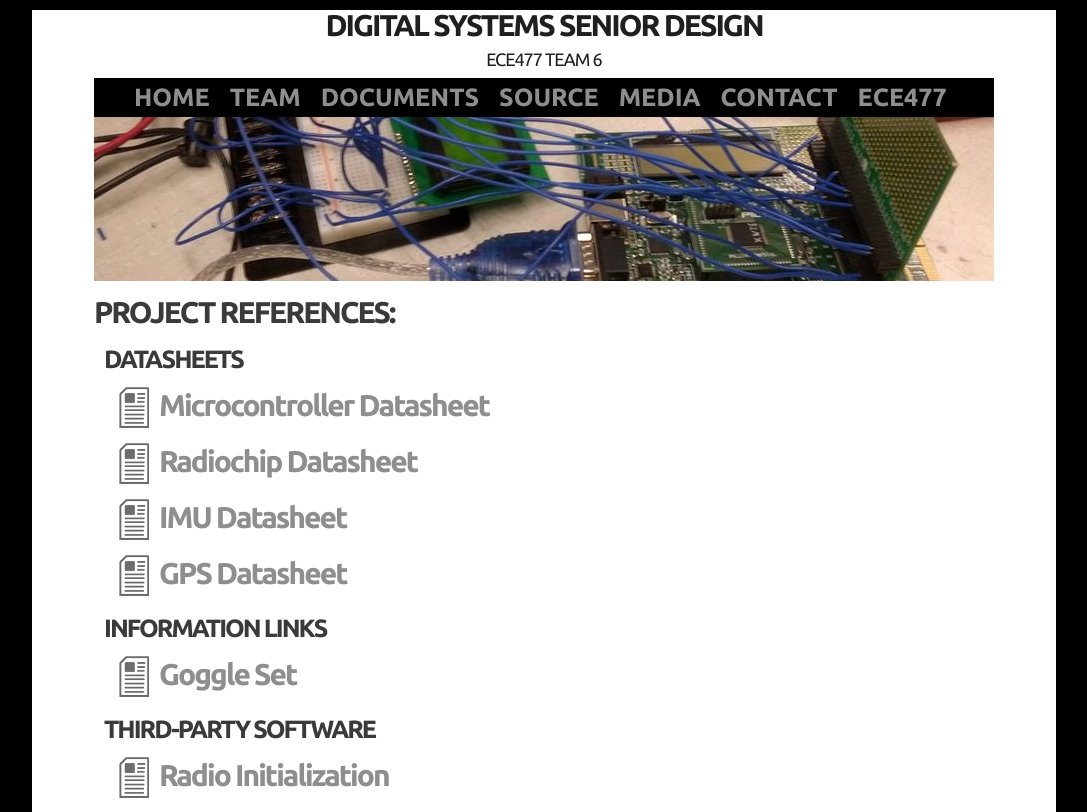
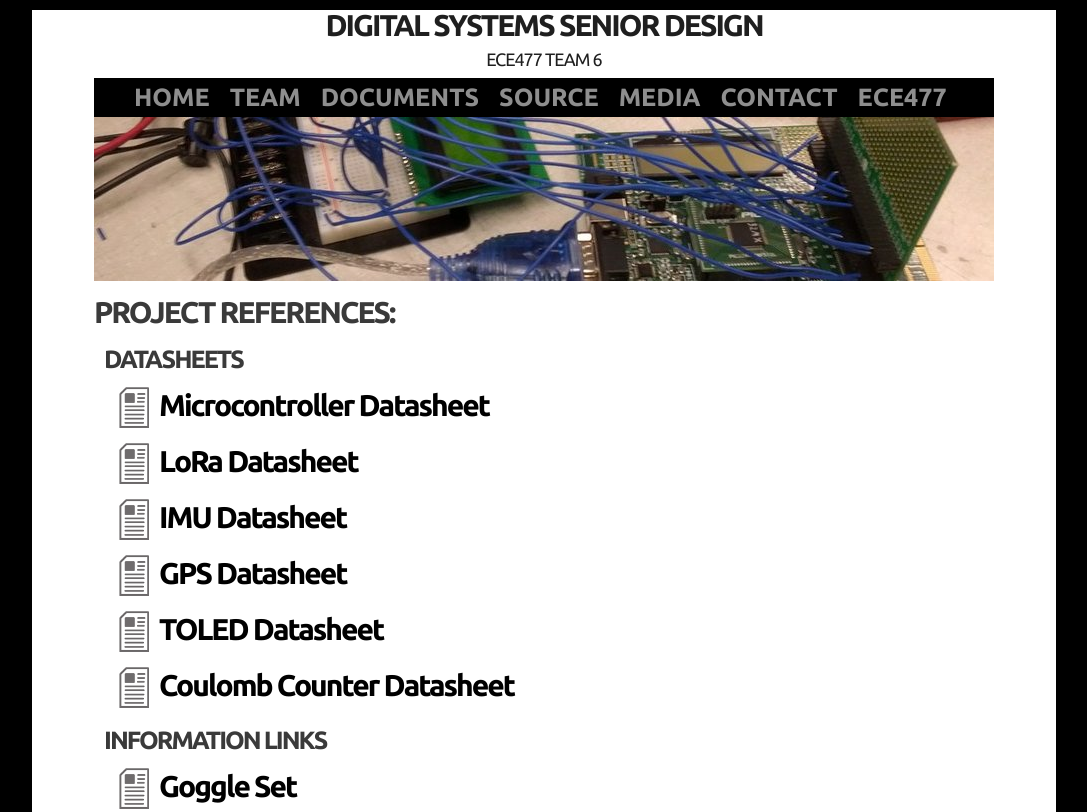
Before and after one commit to mitchellciupak-archived/Snow-WeAR-Goggles-OLD, a plain HTML site: page Files/references.html in a window 1280 px wide. Shown: the top 812 px of the page, without its empty margins (96-1183 px from the left). Drawn offline with nearby package versions, Linux system fonts and the light colour scheme; some packages are replaced by stand-ins of ours; a script that the page names is missing.

Commit message:
Progress Report Week Number Update and Doc/Ref update with HW3+4 and Component Datasheets

```diff
--- a/Files/references.html
+++ b/Files/references.html
@@ -56,13 +56,15 @@ This website was based upon a number of source materials, which are elaborated u
 			<h2>Project References:</h2>
 			<div id="document">
 				<h3>Datasheets</h3>
-				<h2><a style="color: #8E8E8E; cursor: default">Microcontroller Datasheet</a></h2>
-				<h2><a style="color: #8E8E8E; cursor: default">Radiochip Datasheet</a></h2>
-				<h2><a style="color: #8E8E8E; cursor: default">IMU Datasheet</a></h2>
-				<h2><a style="color: #8E8E8E; cursor: default">GPS Datasheet</a></h2>
+				<h2><a href="refs/STM_Datasheet.pdf">Microcontroller Datasheet</a></h2>
+				<h2><a href="LoRa_Datasheet.pdf">LoRa Datasheet</a></h2>
+				<h2><a href="IMU_Datasheet.pdf">IMU Datasheet</a></h2>
+				<h2><a href="GPS_Datasheet.pdf">GPS Datasheet</a></h2>
+				<h2><a href="OLED_Datasheet.pdf">TOLED Datasheet</a></h2>
+				<h2><a href="CoulombCounter_Datasheet.pdf">Coulomb Counter Datasheet</a></h2>
 
 				<h3>Information Links</h3>
-				<h2><a style="color: #8E8E8E; cursor: default">Goggle Set</a></h2>
+				<h2><a href="https://www.amazon.com/OutdoorMaster-OTG-Ski-Goggles-Protection/dp/B01HLV5HR6/ref=sr_1_5?dchild=1&keywords=Snow+Sport+goggles&qid=1599868394&s=sporting-goods&sr=1-5">Goggle Set</a></h2>
 
 				<h3>Third-Party Software</h3>
 				<h2><a style="color: #8E8E8E; cursor: default">Radio Initialization</a></h2>
```
Also changed, not shown: Files/documents.html (+4 -5 lines), Team/progress/monacok.html (+1 -1 lines), 10 other files.
